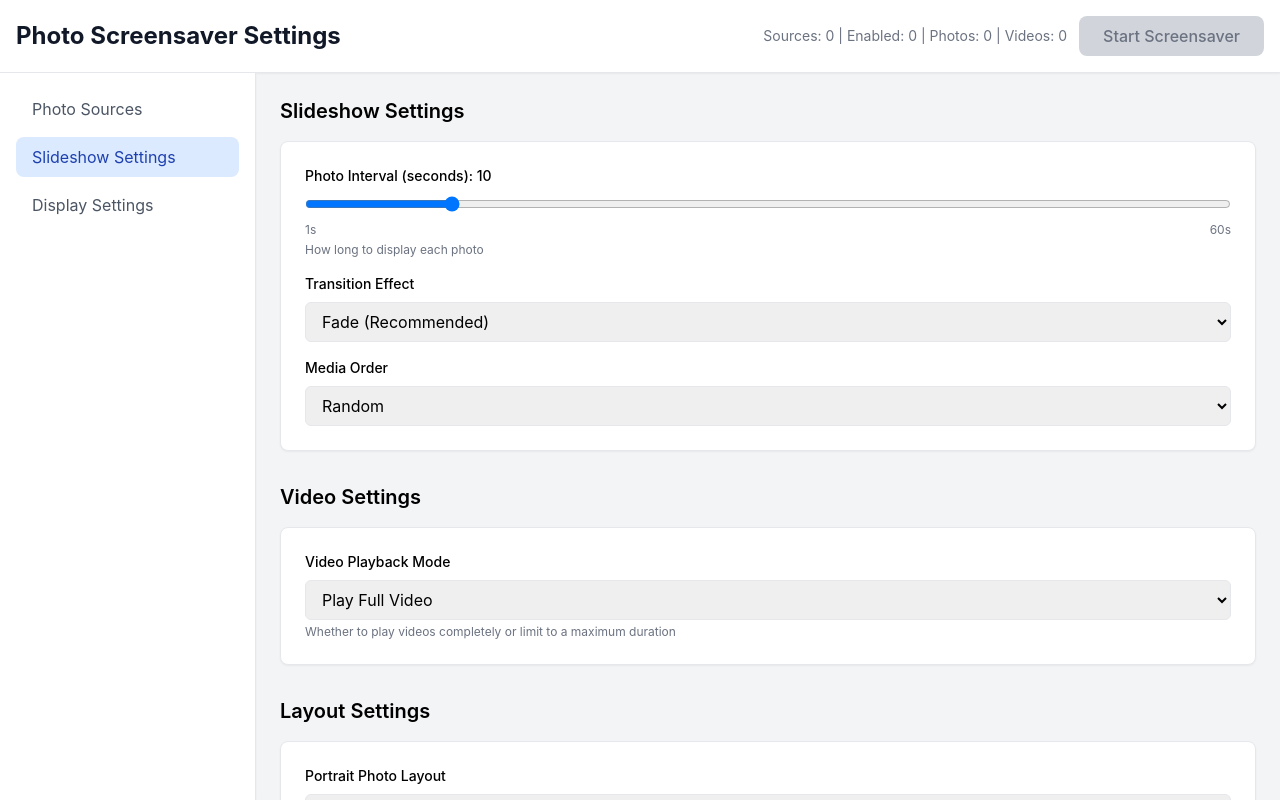
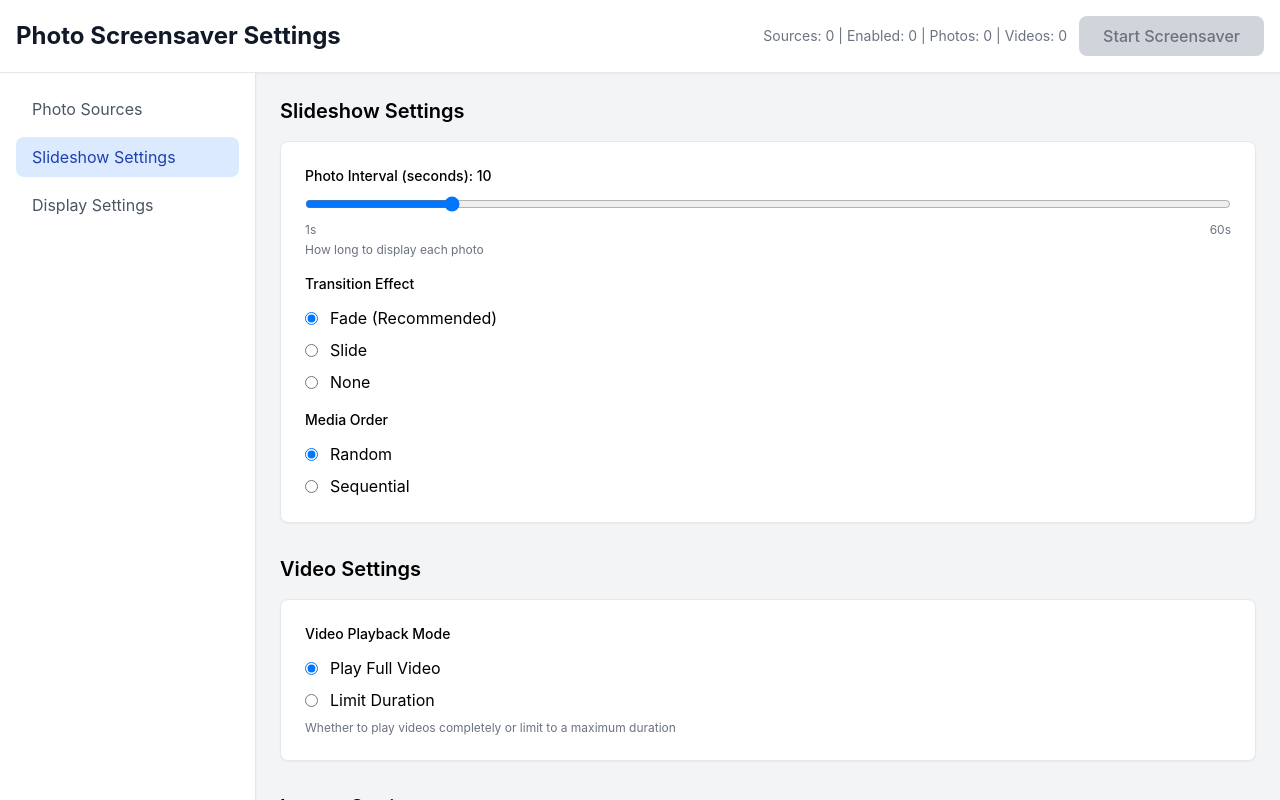
Before and after one commit to DarioAhdoot/webos-photo-frame, a React (Vite) app: page / in a window 1280 px wide. Both pictures are taken after a click on the button "Slideshow Settings". Built offline with nearby package versions, Linux system fonts and the light colour scheme.

Commit message:
Use radio buttons instead of drop downs. Change layout of photo metadata

```diff
--- a/src/components/MetadataOverlay.tsx
+++ b/src/components/MetadataOverlay.tsx
@@ -26,7 +26,8 @@ export default function MetadataOverlay({ photo, showWeather }: MetadataOverlayP
 
   return (
     <div className="metadata-overlay">
-      <div className="flex justify-between items-end">
+      <div className="space-y-3">
+        {/* Photo Information */}
         <div className="photo-info">
           {photo.metadata?.description && (
             <p className="text-sm opacity-90 mb-2">{photo.metadata.description}</p>
@@ -53,8 +54,9 @@ export default function MetadataOverlay({ photo, showWeather }: MetadataOverlayP
           </div>
         </div>
 
+        {/* Weather Information */}
         {showWeather && (
-          <div className="weather-info text-right">
+          <div className="weather-info">
             {weatherLoading && (
               <div className="text-sm opacity-75">Loading weather...</div>
             )}
@@ -64,10 +66,10 @@ export default function MetadataOverlay({ photo, showWeather }: MetadataOverlayP
             )}
 
             {weather && (
-              <div className="space-y-1">
-                <div className="flex items-center justify-end gap-2">
+              <div className="space-y-2">
+                <div className="flex items-center gap-2">
                   <span className="text-2xl">{weather.icon}</span>
-                  <div className="text-right">
+                  <div>
                     <div className="text-lg font-semibold">
                       {formatTemperature(weather.temperature)}
                     </div>
@@ -77,7 +79,7 @@ export default function MetadataOverlay({ photo, showWeather }: MetadataOverlayP
                   </div>
                 </div>
 
-                <div className="text-xs opacity-75 text-right">
+                <div className="text-xs opacity-75">
                   <div>{weather.condition}</div>
                   <div>📍 {weather.location}</div>
                   <div>💨 {weather.windSpeed} km/h • 💧 {weather.humidity}%</div>
--- a/src/components/SlideshowSettings.tsx
+++ b/src/components/SlideshowSettings.tsx
@@ -67,28 +67,70 @@ export default function SlideshowSettings() {
           </div>
 
           <div>
-            <label className="block text-sm font-medium mb-2">Transition Effect</label>
-            <select
-              value={settings.slideshow.transition}
-              onChange={(e) => handleSlideshowChange('transition', e.target.value)}
-              className="w-full px-3 py-2 border rounded-md"
-            >
-              <option value="fade">Fade (Recommended)</option>
-              <option value="slide">Slide</option>
-              <option value="none">None</option>
-            </select>
+            <label className="block text-sm font-medium mb-3">Transition Effect</label>
+            <div className="space-y-2">
+              <label className="flex items-center">
+                <input
+                  type="radio"
+                  name="transition"
+                  value="fade"
+                  checked={settings.slideshow.transition === 'fade'}
+                  onChange={(e) => handleSlideshowChange('transition', e.target.value)}
+                  className="mr-3"
+                />
+                <span>Fade (Recommended)</span>
+              </label>
+              <label className="flex items-center">
+                <input
+                  type="radio"
+                  name="transition"
+                  value="slide"
+                  checked={settings.slideshow.transition === 'slide'}
+                  onChange={(e) => handleSlideshowChange('transition', e.target.value)}
+                  className="mr-3"
+                />
+                <span>Slide</span>
+              </label>
+              <label className="flex items-center">
+                <input
+                  type="radio"
+                  name="transition"
+                  value="none"
+                  checked={settings.slideshow.transition === 'none'}
+                  onChange={(e) => handleSlideshowChange('transition', e.target.value)}
+                  className="mr-3"
+                />
+                <span>None</span>
+              </label>
+            </div>
           </div>
 
           <div>
-            <label className="block text-sm font-medium mb-2">Media Order</label>
-            <select
-              value={settings.slideshow.order}
-              onChange={(e) => handleSlideshowChange('order', e.target.value)}
-              className="w-full px-3 py-2 border rounded-md"
-            >
-              <option value="random">Random</option>
-              <option value="sequential">Sequential</option>
-            </select>
+            <label className="block text-sm font-medium mb-3">Media Order</label>
+            <div className="space-y-2">
+              <label className="flex items-center">
+                <input
+                  type="radio"
+                  name="order"
+                  value="random"
+                  checked={settings.slideshow.order === 'random'}
+                  onChange={(e) => handleSlideshowChange('order', e.target.value)}
+                  className="mr-3"
+                />
+                <span>Random</span>
+              </label>
+              <label className="flex items-center">
+                <input
+                  type="radio"
+                  name="order"
+                  value="sequential"
+                  checked={settings.slideshow.order === 'sequential'}
+                  onChange={(e) => handleSlideshowChange('order', e.target.value)}
+                  className="mr-3"
+                />
+                <span>Sequential</span>
+              </label>
+            </div>
           </div>
         </div>
       </div>
@@ -98,16 +140,32 @@ export default function SlideshowSettings() {
 
         <div className="bg-white p-6 rounded-lg border shadow-sm space-y-4">
           <div>
-            <label className="block text-sm font-medium mb-2">Video Playback Mode</label>
-            <select
-              value={settings.slideshow.videoPlayback}
-              onChange={(e) => handleSlideshowChange('videoPlayback', e.target.value)}
-              className="w-full px-3 py-2 border rounded-md"
-            >
-              <option value="full">Play Full Video</option>
-              <option value="duration">Limit Duration</option>
-            </select>
-            <div className="text-xs text-gray-500 mt-1">
+            <label className="block text-sm font-medium mb-3">Video Playback Mode</label>
+            <div className="space-y-2">
+              <label className="flex items-center">
+                <input
+                  type="radio"
+                  name="videoPlayback"
+                  value="full"
+                  checked={settings.slideshow.videoPlayback === 'full'}
+                  onChange={(e) => handleSlideshowChange('videoPlayback', e.target.value)}
+                  className="mr-3"
+                />
+                <span>Play Full Video</span>
+              </label>
+              <label className="flex items-center">
+                <input
+                  type="radio"
+                  name="videoPlayback"
+                  value="duration"
+                  checked={settings.slideshow.videoPlayback === 'duration'}
+                  onChange={(e) => handleSlideshowChange('videoPlayback', e.target.value)}
+                  className="mr-3"
+                />
+                <span>Limit Duration</span>
+              </label>
+            </div>
+            <div className="text-xs text-gray-500 mt-2">
               Whether to play videos completely or limit to a maximum duration
             </div>
           </div>
@@ -143,17 +201,43 @@ export default function SlideshowSettings() {
 
         <div className="bg-white p-6 rounded-lg border shadow-sm">
           <div>
-            <label className="block text-sm font-medium mb-2">Portrait Photo Layout</label>
-            <select
-              value={settings.layout.portraitLayout}
-              onChange={(e) => handleLayoutChange('portraitLayout', e.target.value)}
-              className="w-full px-3 py-2 border rounded-md"
-            >
-              <option value="single">Single Photo</option>
-              <option value="dual">Two Photos Side by Side</option>
-              <option value="blurred-bg">Photo with Blurred Background</option>
-            </select>
-            <div className="text-xs text-gray-500 mt-1">
+            <label className="block text-sm font-medium mb-3">Portrait Photo Layout</label>
+            <div className="space-y-2">
+              <label className="flex items-center">
+                <input
+                  type="radio"
+                  name="portraitLayout"
+                  value="single"
+                  checked={settings.layout.portraitLayout === 'single'}
+                  onChange={(e) => handleLayoutChange('portraitLayout', e.target.value)}
+                  className="mr-3"
+                />
+                <span>Single Photo</span>
+              </label>
+              <label className="flex items-center">
+                <input
+                  type="radio"
+                  name="portraitLayout"
+                  value="dual"
+                  checked={settings.layout.portraitLayout === 'dual'}
+                  onChange={(e) => handleLayoutChange('portraitLayout', e.target.value)}
+                  className="mr-3"
+                />
+                <span>Two Photos Side by Side</span>
+              </label>
+              <label className="flex items-center">
+                <input
+                  type="radio"
+                  name="portraitLayout"
+                  value="blurred-bg"
+                  checked={settings.layout.portraitLayout === 'blurred-bg'}
+                  onChange={(e) => handleLayoutChange('portraitLayout', e.target.value)}
+                  className="mr-3"
+                />
+                <span>Photo with Blurred Background</span>
+              </label>
+            </div>
+            <div className="text-xs text-gray-500 mt-2">
               How to display portrait-oriented photos
             </div>
           </div>
--- a/src/index.css
+++ b/src/index.css
@@ -33,7 +33,7 @@
   }
 
   .metadata-overlay {
-    @apply absolute bottom-4 left-4 right-4 text-white bg-black bg-opacity-30 p-4 rounded-lg backdrop-blur-sm z-30;
+    @apply absolute bottom-4 right-4 text-white bg-black bg-opacity-30 p-4 rounded-lg z-30 max-w-sm;
   }
 
   .settings-modal {
```
